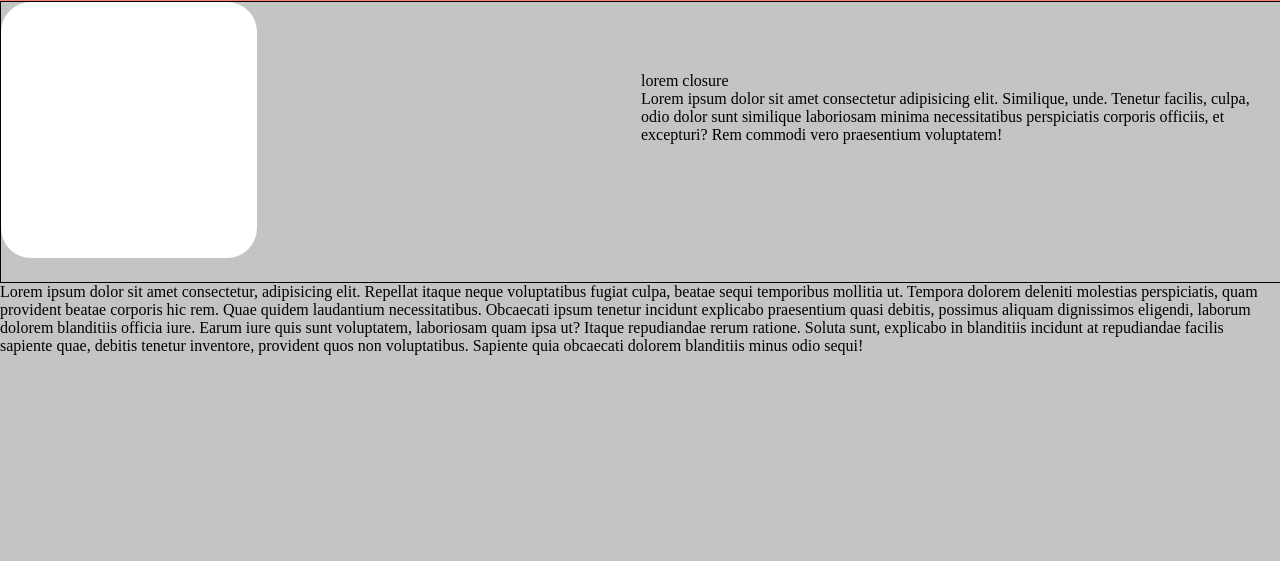
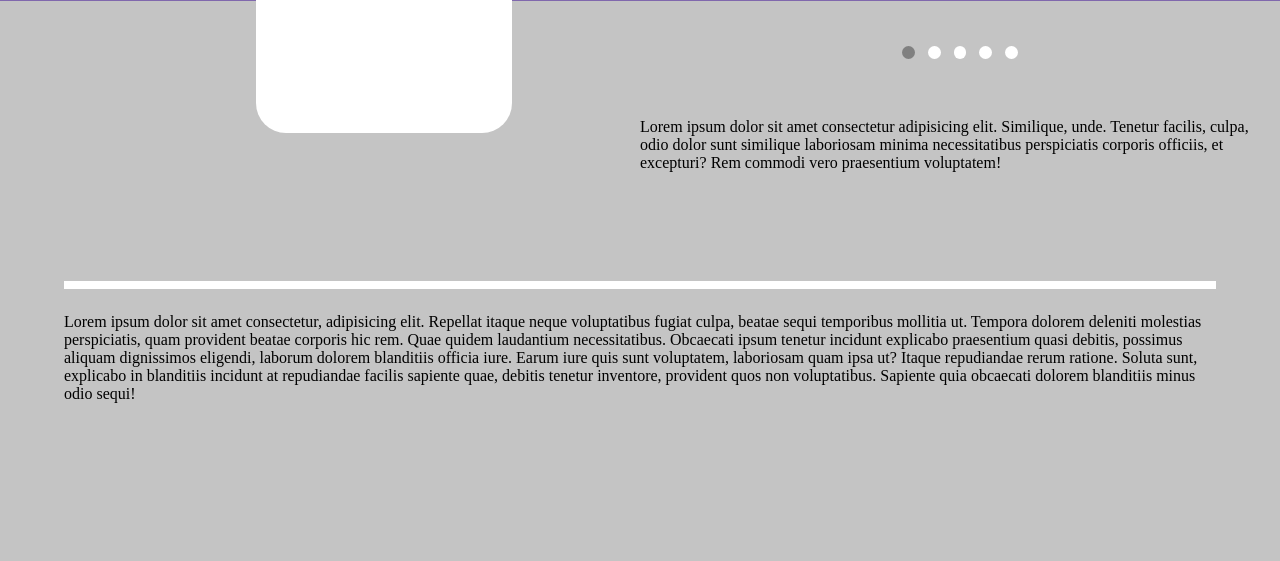
Before and after one commit to e-jieun/0406-layout-training, a plain HTML site: page pc/index.html in a window 1280 px wide. Shown: the part 239-800 px from the top of the page. Drawn offline with Linux system fonts and the light colour scheme.

Commit message:
con-con1 div:nth-child(3) 텍스트 오버플로우, 박스 크기 조정

```diff
--- a/pc/css/style.scss
+++ b/pc/css/style.scss
@@ -34,7 +34,7 @@ $per100: 100%;
     >div:nth-child(1){
       width: inherit;
       height: inherit;
-      background-color: salmon;
+      background-color: $color-dp;
       position: absolute;
     }
     >div:nth-child(2){
@@ -48,30 +48,62 @@ $per100: 100%;
         width: inherit;
         height: 50%;
         @include flex-align-justify(center, center);
-        @include border(1px, black);
+        // @include border(1px, black);
+        position: relative;
+        bottom: 10vh;
         >div:nth-child(1){
           width: 50%;
           height: $per100;
+          // @include border(1px, black);
+          @include flex-align-justify(center, flex-end);
+          position: relative;
+          right: 10%;
           >div{
             width: 20vw;
             height: 20vw;
             background-color: #fff;
             border-radius: 30px;
+            position: relative;
+            bottom: 7vh;
           }
         }
         >div:nth-child(2){
           width: 50%;
-          height: inherit;
+          height: $per100;
+          // @include border(1px, black);
+          @include flex-align-justify(flex-start, space-around);
+          flex-direction: column;
           >div:nth-child(1){
-
+            font-size: 2rem;
           }
           >div:nth-child(2){
-
+            width: $per100;
+            @include flex-align-justify(center, center);
+            column-gap: 1vw;
+            >div{
+              width: 1vw;
+              height: 1vw;
+              background-color: #fff;
+              border-radius: 100%;
+            }
+            >div:nth-child(1){
+              background-color: gray;
+            }
           }
         }
       }
       >div:nth-child(2){
-
+        @include flex-align-justify(center, center);
+        flex-direction: column;
+        row-gap: 3vh;
+        >div:nth-child(1){
+          width: 90vw;
+          height: 0.5rem;
+          background-color: #fff;
+        }
+        >div:nth-child(2){
+          width: 90vw;
+        }
       }
     }
   }
```
Also changed, not shown: pc/css/style.css, 1 other file.
